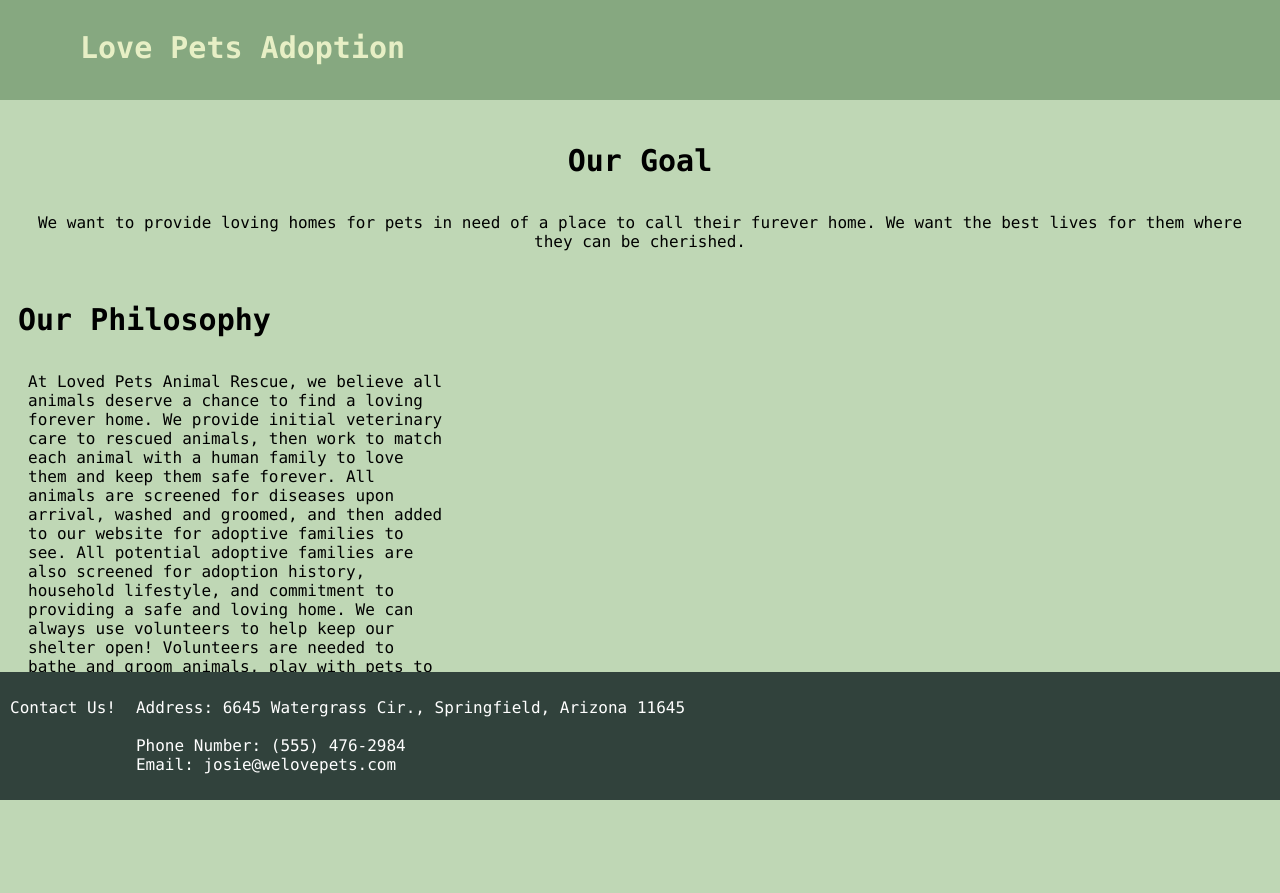
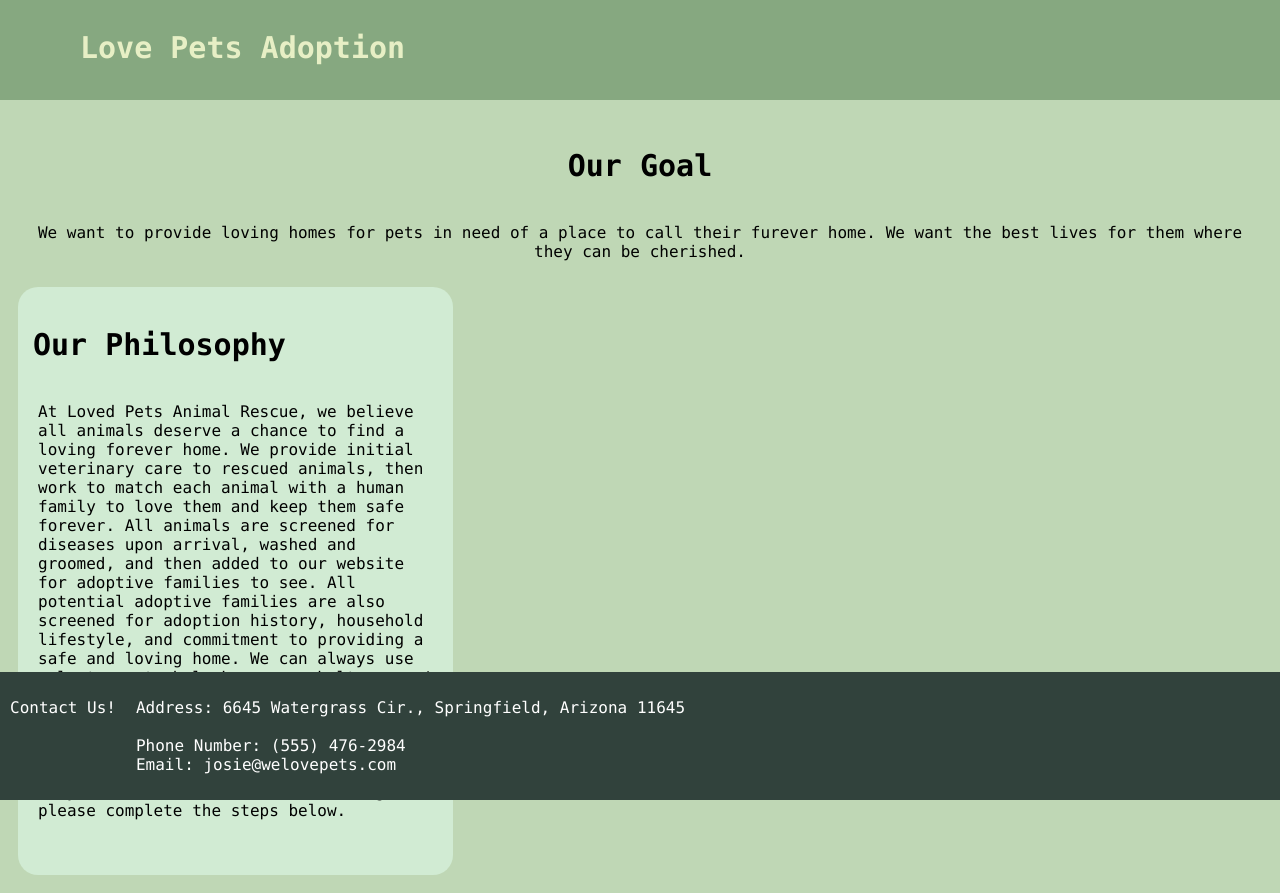
Before and after one commit to SabbineK/love_pets_adoption, a plain HTML site: page index.html in a window 1280 px wide. Before the commit the page ends 834 px from the top, so only its background shows below. Drawn offline with Linux system fonts and the light colour scheme.

Commit message:
Update style.css

```diff
--- a/style.css
+++ b/style.css
@@ -21,6 +21,7 @@ h1{
 
 h2{
   font-size: 30px;
+  padding: 5px;
 }
 
 header{
@@ -38,6 +39,12 @@ header{
   width: 35%;
 }
 
+.content{
+  background-color: #d1ebd3;
+  border-radius: 20px;
+  padding: 10px;
+}
+
 footer{
   background-color: #31423c;
   color: white;
```
